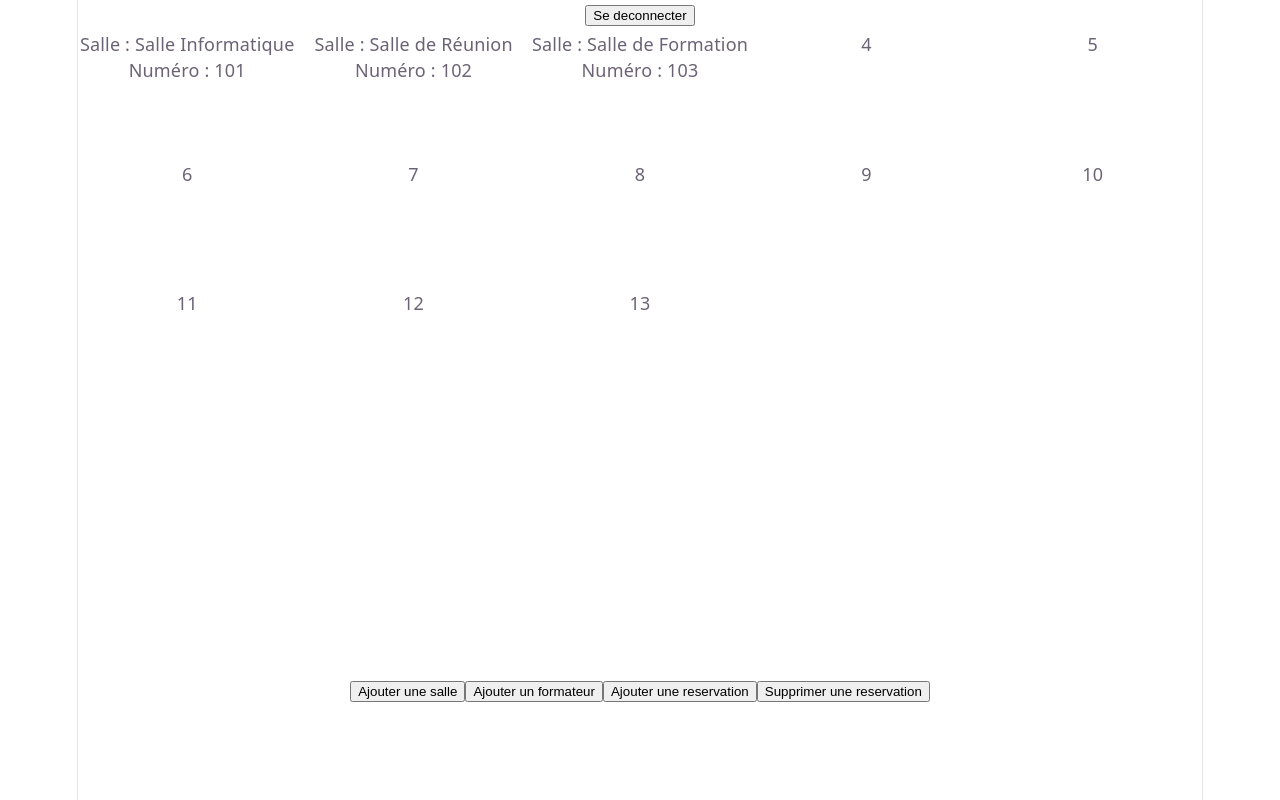
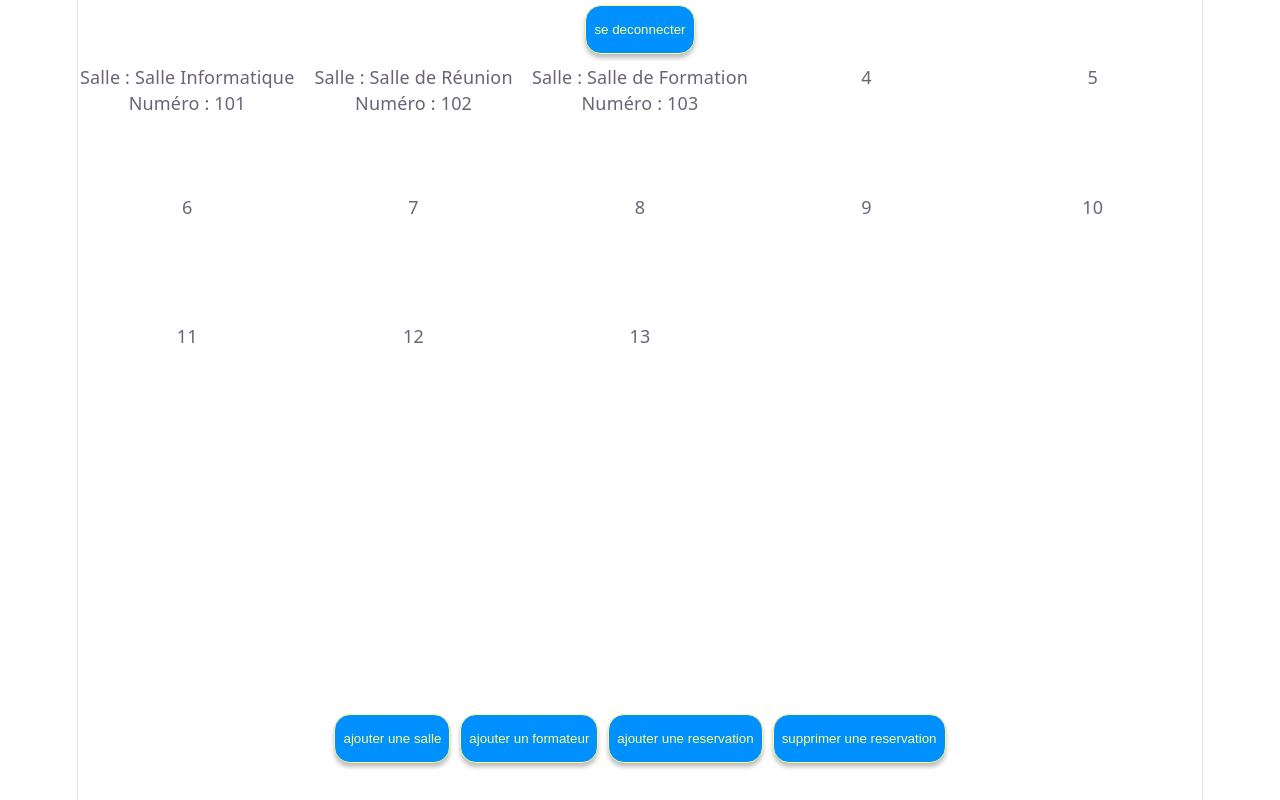
Before and after one commit to porte-christophe/la-bonne-salle-au-bon-moment, a React (Vite) app: page /dashboardAdmin in a window 1280 px wide. Built offline with nearby package versions, Linux system fonts and the light colour scheme.

Commit message:
Mise à jour du dashboard admin

```diff
--- a/src/components/button.tsx
+++ b/src/components/button.tsx
@@ -1,10 +1,14 @@
 import './button.css';
 
+interface Button{
+    description: string;
+}
 
-function Button(){
+
+function Button({description}: Button){
 return(
     <>
-    <button>Se connecter</button>
+    <button>{description}</button>
     </>
 )
 
--- a/src/pages/dashboard-admin.tsx
+++ b/src/pages/dashboard-admin.tsx
@@ -9,7 +9,7 @@ function DashboardAdmin(){
       <>
 
       <header>
-        <div><button>Se deconnecter</button></div>
+        <div><Button description='se deconnecter'/></div>
       </header>
       <main>
         <div className='grid'>
@@ -36,10 +36,10 @@ function DashboardAdmin(){
       </main>
       <footer>
         <div>
-          <button>Ajouter une salle</button>
-          <button>Ajouter un formateur</button>
-          <button>Ajouter une reservation</button>
-          <button>Supprimer une reservation</button>
+          <Button description='ajouter une salle'/>
+          <Button description='ajouter un formateur'/>
+          <Button description='ajouter une reservation'/>
+          <Button description='supprimer une reservation'/>
           </div>
       </footer>
       </>
```
Also changed, not shown: src/pages/dashboardFormateur.tsx (deleted, +0 -7 lines).
